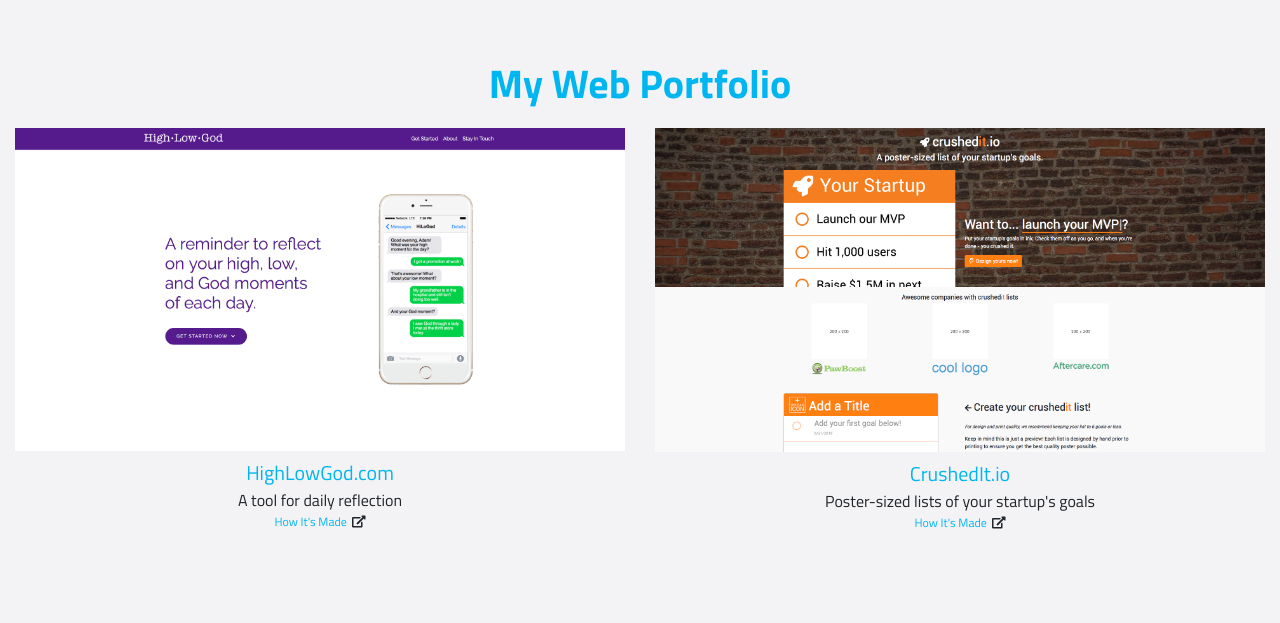
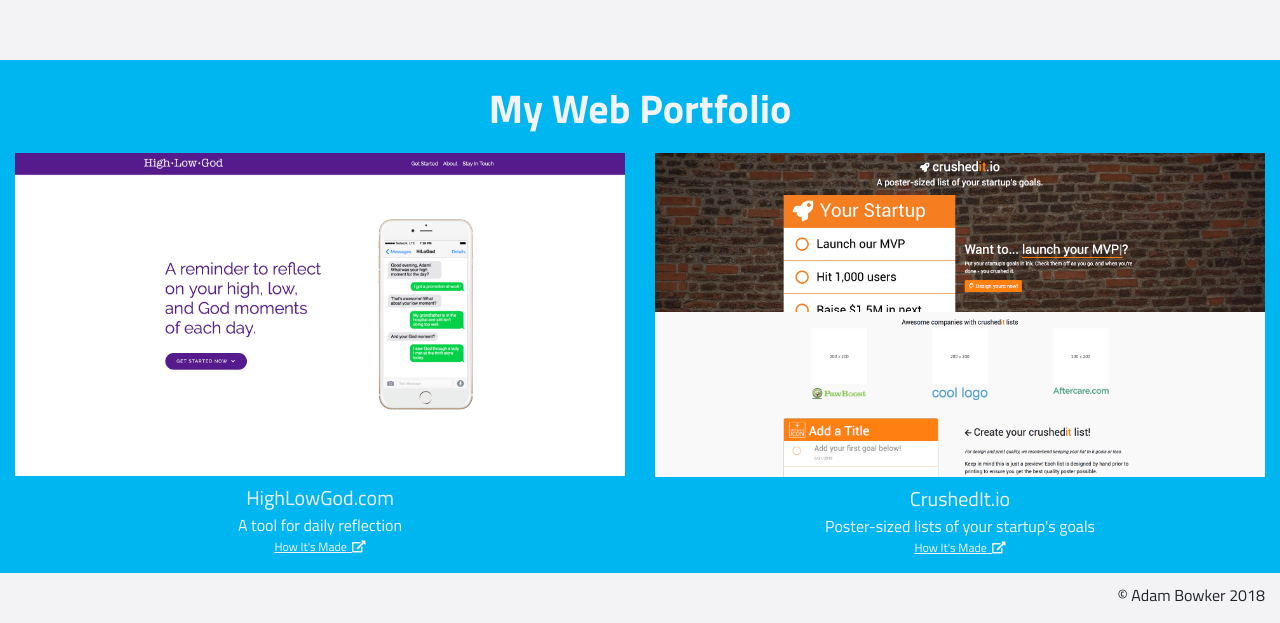
Before and after one commit to adboio/resume, a plain HTML site: page index.html in a window 1280 px wide. Shown: the part 740-1363 px from the top of the page. Before the commit the page ends 1288 px from the top, so only its background shows below. Drawn offline with nearby package versions, Linux system fonts and the light colour scheme.

Commit message:
color portfolio and add footer

```diff
--- a/adboio.js
+++ b/adboio.js
@@ -10,7 +10,6 @@ function buttonCenter(x) {
 
 	var left = document.getElementById('left-button');
 	var right = document.getElementById('right-button');
-
 
 	if (x.matches) {
 		left.classList.add("text-center");
--- a/index.html
+++ b/index.html
@@ -20,6 +20,8 @@
 	<link rel="stylesheet" href="style.css">
 </head>
 <body>
+
+	<!-- MAIN BODY -->
 	<div class="vertical-center">
 		<div class="container-fluid" id="primary">
 			<div class="row">
@@ -51,24 +53,25 @@
 		</div>
 	</div>
 
-	<div class="container-fluid">
+	<!-- PORTFOLIO -->
+	<div class="container-fluid" id="web-portfolio">
 		<div class="row">
 			<div class="col-12">
-				<h1 class="text-center blue-bold" id="portfolio-header">My Web Portfolio</h1>
+				<h1 class="text-center grey-bold" id="portfolio-header">My Web Portfolio</h1>
 			</div>
 		</div>
 		<div class="row text-center">
 			<div class="col-md-6">
 				<img class="img-fluid" src="highlowgod.png">
-				<h5 class="caption-primary"><a href="https://www.highlowgod.com" target="_blank">HighLowGod.com</a></h5>
+				<h5 class="caption-primary"><a href="https://www.highlowgod.com" target="_blank" class="port-link">HighLowGod.com</a></h5>
 				<p class="caption-secondary">A tool for daily reflection</p>
-				<p class="howitsmade"><a href="" data-toggle="modal" data-target="#hlgModal">How It's Made</a> &nbsp;<i class="fas fa-external-link-alt"></i></p>
+				<p class="howitsmade"><a href="" data-toggle="modal" data-target="#hlgModal" class="port-link">How It's Made</a> &nbsp;<i class="fas fa-external-link-alt"></i></p>
 			</div>
 			<div class="col-md-6">
 				<img class="img-fluid" src="crushedit.png">
-				<h5 class="caption-primary"><a href="https://dev.crushedit.io" target="_blank">CrushedIt.io</a></h5>
+				<h5 class="caption-primary"><a href="https://dev.crushedit.io" target="_blank" class="port-link">CrushedIt.io</a></h5>
 				<p class="caption-secondary">Poster-sized lists of your startup's goals</p>
-				<p class="howitsmade"><a href="" data-toggle="modal" data-target="#ciModal">How It's Made</a> &nbsp;<i class="fas fa-external-link-alt"></i></p>
+				<p class="howitsmade"><a href="" data-toggle="modal" data-target="#ciModal" class="port-link">How It's Made</a> &nbsp;<i class="fas fa-external-link-alt"></i></p>
 			</div>
 			<!-- <div class="col-md-4">
 				<img class="img-fluid" src="https://via.placeholder.com/1920x1080">
@@ -76,6 +79,15 @@
 				<p class="caption-secondary">Self-marketing for students</p>
 				<p class="howitsmade"><a href="" data-toggle="modal" data-target="#zitaModal">How It's Made</a> &nbsp;<i class="fas fa-external-link-alt"></i></p>
 			</div> -->
+		</div>
+	</div>
+
+	<!-- FOOTER -->
+	<div class="container-fluid" id="footer">
+		<div class="row">
+			<div class="col-12 text-right">
+				<p>&copy; Adam Bowker 2018</p>
+			</div>
 		</div>
 	</div>
 
--- a/style.css
+++ b/style.css
@@ -35,6 +35,11 @@ h4 {
 .blue-bold {
 	font-weight: 700;
 	color: #00b6f1;
+}
+
+.grey-bold {
+	font-weight: 700;
+	color: #f3f3f5;
 }
 
 .btn-primary {
@@ -84,13 +89,32 @@ a:hover {
 	margin-top: -5px;
 }
 
+.port-link {
+	color: #f3f3f5;
+}
+
+.port-link:hover {
+	color: #ffffff;
+}
+
 .howitsmade {
 	font-size: .75em;
 	margin-top: -15px;
+	text-decoration: underline;
 }
 
 #portfolio-header {
 	margin-bottom: 20px;
+}
+
+#web-portfolio {
+	padding-top: 25px;
+	color: #f3f3f5;
+	background-color: #00b6f1;
+}
+
+#footer {
+	padding-top: 10px;
 }
 
 @media screen and (max-width: 1200px) {
```
